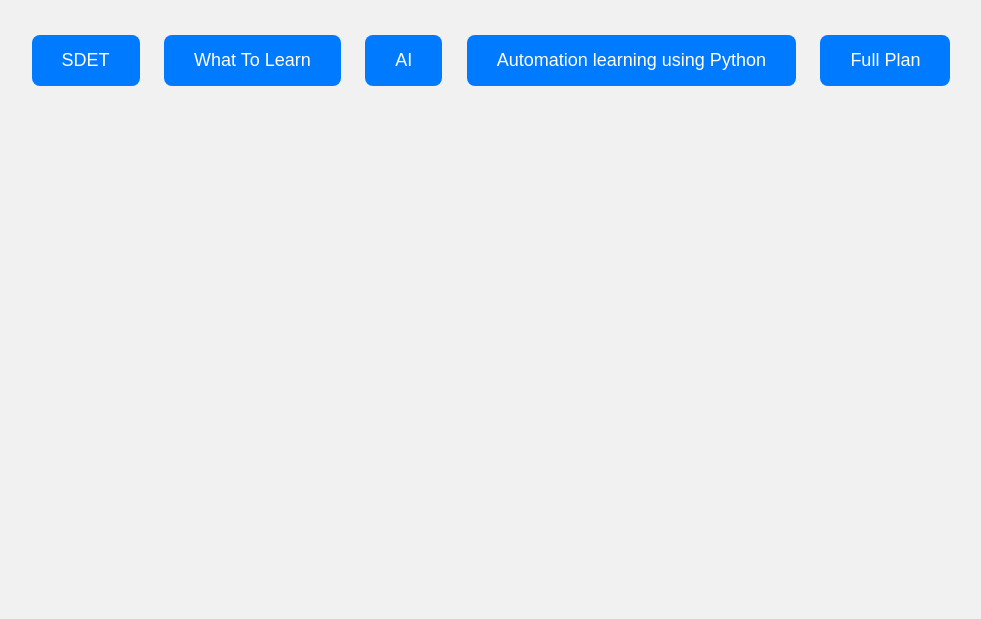
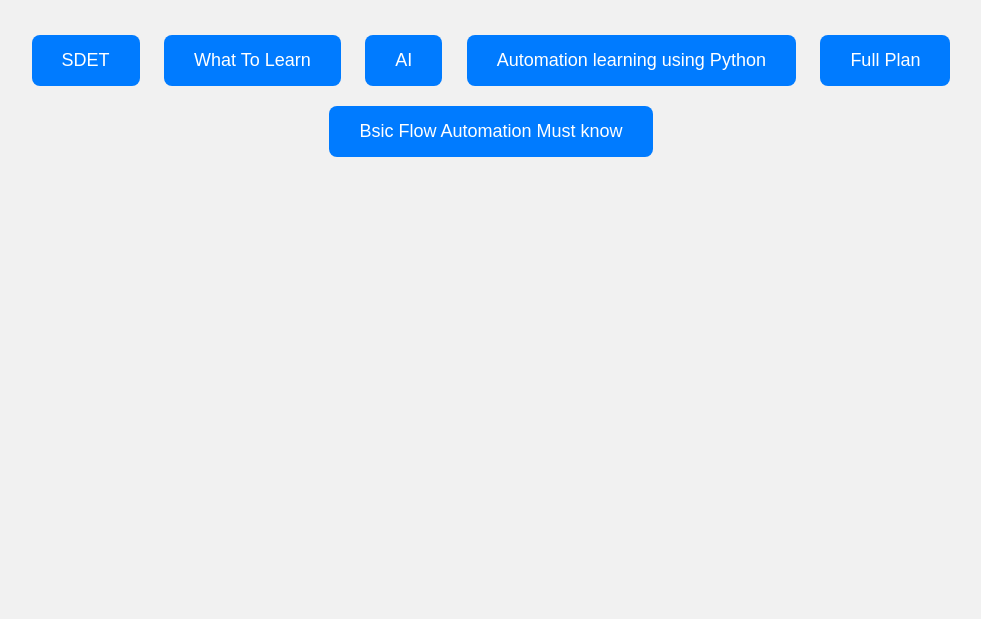
Before and after one commit to MhdYunz/Learning, a plain HTML site: page index.html in a window 1280 px wide. Shown: the part 181-800 px from the top of the page, without its empty margins (149-1130 px from the left). Drawn offline with Linux system fonts and the light colour scheme.

Commit message:
Update index.html

```diff
--- a/index.html
+++ b/index.html
@@ -43,6 +43,7 @@
   <button class="nav-button" onclick="location.href='ai.html'">AI</button>
   <button class="nav-button" onclick="location.href='autopy.html'">Automation learning using Python</button>
   <button class="nav-button" onclick="location.href='Full_map.html'">Full Plan</button>
+  <button class="nav-button" onclick="location.href='auto.html'">Bsic Flow Automation Must know</button>
 </div>
 
 </body>
```
